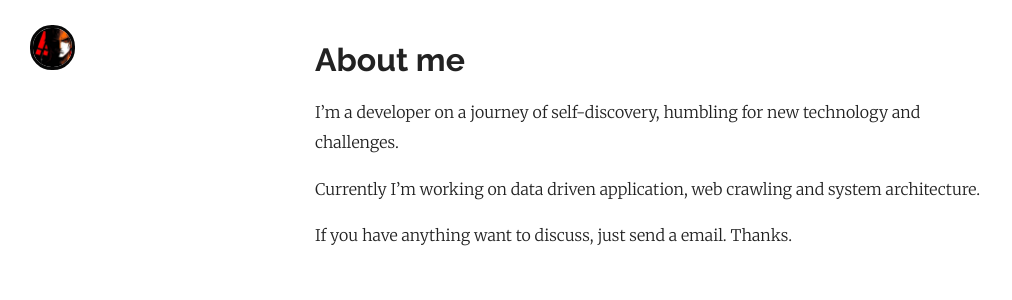
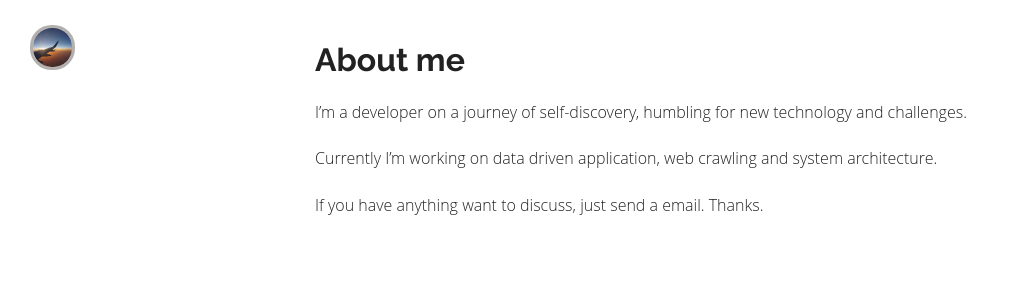
Before and after one commit to thepapercoder/thepapercoder.github.io, a Jekyll site: the page built from about.md, in a window 1280 px wide. Shown: the top 300 px of the page, without its empty margins (0-1012 px from the left). Built offline with Jekyll 4.4.1, drawn with Linux system fonts in a browser that asks for light colours; our own code applies the rules of GitHub Pages for plain Markdown files.

Commit message:
Chnage font and update avatar

```diff
--- a/_includes/about_side_bar.html
+++ b/_includes/about_side_bar.html
@@ -1,5 +1,5 @@
 <section class="about">
-  <a href="/"><img src="{{ "/assets/portfolio.png" | relative_url }}" alt="{{ site.plainwhite.name }}"></a>
+  <a href="/"><img src="{{ "/assets/portfolio.jpg" | relative_url }}" alt="{{ site.plainwhite.name }}"></a>
   <h2 id="title">
     <a href="/about">{{ site.plainwhite.name }}</a>
   </h2>
--- a/_layouts/with_tool_bar.html
+++ b/_layouts/with_tool_bar.html
@@ -1,5 +1,5 @@
 ---
 layout: default
 ---
-<a class="float_ava" href="/"><img src="{{ "/assets/portfolio.png" | relative_url }}" alt="{{ site.plainwhite.name }}"></a>
+<a class="float_ava" href="/"><img src="{{ "/assets/portfolio.jpg" | relative_url }}" alt="{{ site.plainwhite.name }}"></a>
 {{ content }}
--- a/_sass/plain.scss
+++ b/_sass/plain.scss
@@ -15,7 +15,7 @@ $leftWidth: 220px;
 }
 
 body {
-  font-family: "Raleway", sans-serif;
+  font-family: "Lucida Console", Monaco, monospace;
   font-size: 16px;
   line-height: 1.2em;
   margin: 0;
@@ -70,6 +70,9 @@ main {
       max-width: calc(100% - 360px);
       margin: auto;
       width: 100%;
+    }
+    @media screen and (max-width: $mobileW) {
+      padding: 60px 0;
     }
   }
   .home-content {
@@ -146,7 +149,7 @@ main {
 
     a {
       display: block;
-      font-family: 'Merriweather';
+      font-family: "Lucida Console", Monaco, monospace;
       text-align: center;
       padding: 1rem 0;
       text-decoration: none;
@@ -224,7 +227,7 @@ main {
   padding-left: 30px;
 }
 .post {
-  font-family: "Merriweather", sans-serif;
+  font-family: 'Open Sans',sans-serif;
   font-weight: 300;
   color: #222;
   line-height: 1.9em;
@@ -260,9 +263,16 @@ main {
   position: fixed;
   max-width: 45px;
   max-height: 45px;
-  left: 30px;
-  top: 25px;
-  border: 3px solid #080808;
+  border: 3px solid #b5b0b0;
   border-radius: 48%;
   overflow: hidden;
+
+  @media screen and (min-width: $mobileW + 1) {
+    left: 30px;
+    top: 25px;
+  }
+  @media screen and (max-width: $mobileW) {
+    left: 15px;
+    top: 15px;
+  }
 }
```
Also changed, not shown: assets/portfolio.jpg (added), assets/portfolio_2.png (renamed from assets/portfolio.png), favicon.ico.
